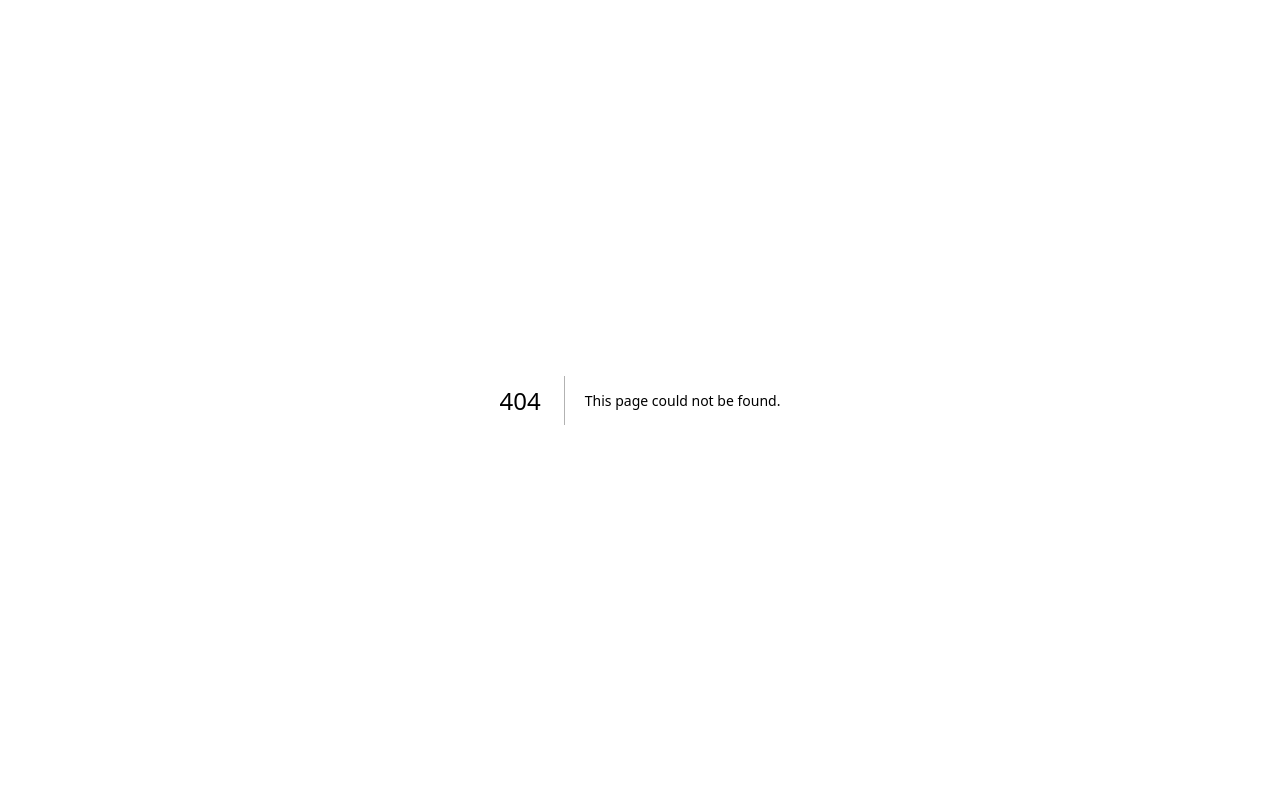
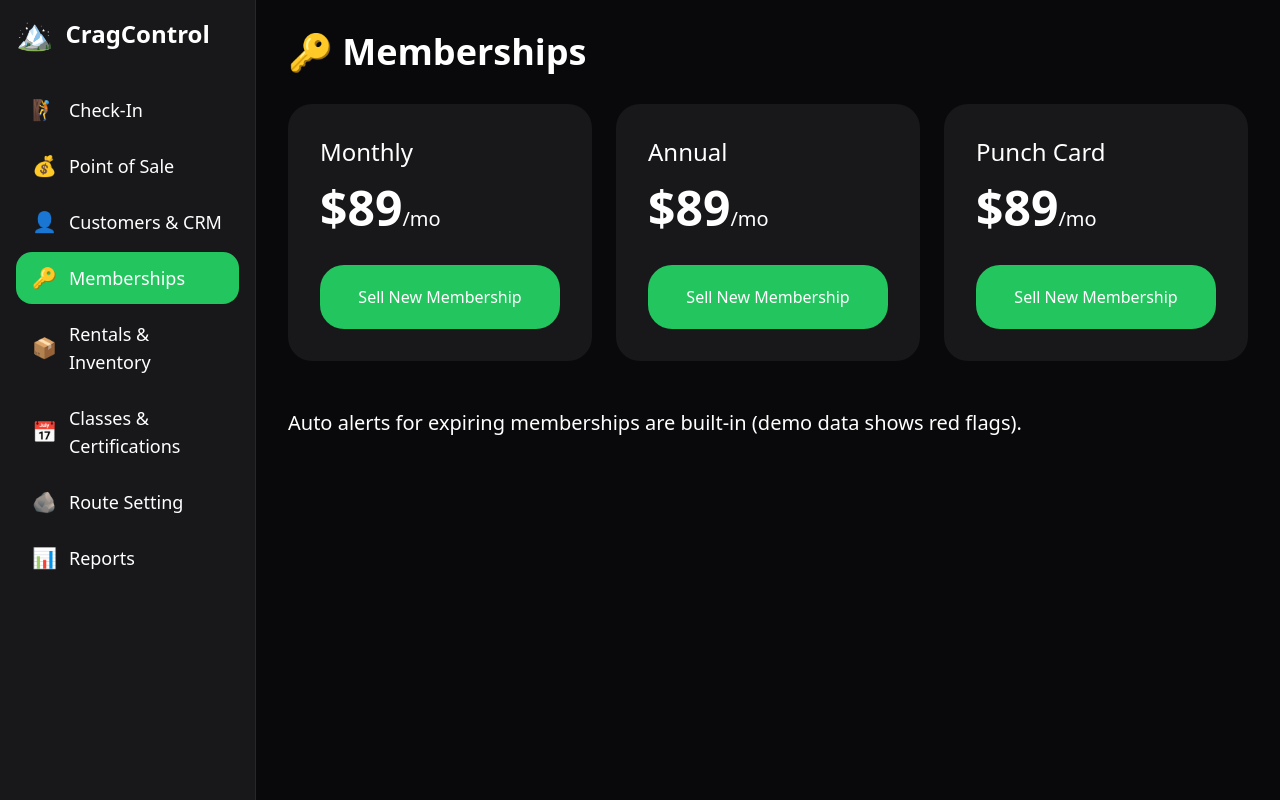
Before and after one commit to godacre/cragcontrol, a Next.js app: page /dashboard/memberships in a window 1280 px wide. Before the commit this address had no page. Built offline with nearby package versions, Linux system fonts and the light colour scheme.

Commit message:
Add Memberships component with membership tiers

```diff
--- /dev/null
+++ b/app/dashboard/memberships/page.tsx
@@ -0,0 +1,18 @@
+'use client';
+export default function Memberships() {
+  return (
+    <div>
+      <h1 className="text-4xl font-bold mb-8">🔑 Memberships</h1>
+      <div className="grid grid-cols-3 gap-6">
+        {['Monthly', 'Annual', 'Punch Card'].map(tier => (
+          <div key={tier} className="bg-zinc-900 p-8 rounded-3xl">
+            <h2 className="text-2xl">{tier}</h2>
+            <p className="text-5xl font-bold mt-4">$89<span className="text-xl font-normal">/mo</span></p>
+            <button className="mt-8 w-full bg-green-500 py-5 rounded-3xl">Sell New Membership</button>
+          </div>
+        ))}
+      </div>
+      <p className="mt-12 text-xl">Auto alerts for expiring memberships are built-in (demo data shows red flags).</p>
+    </div>
+  );
+}
```
